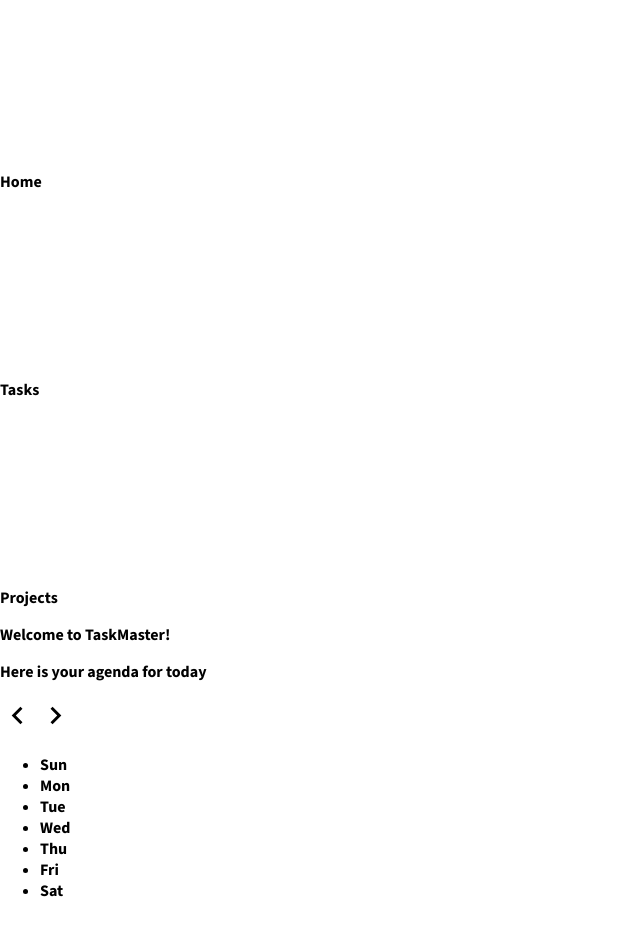
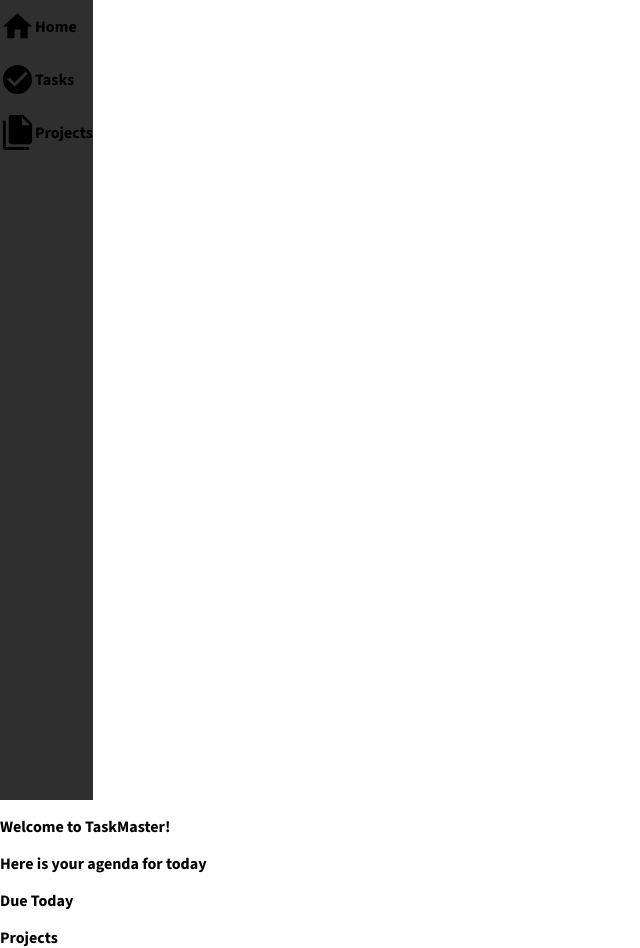
Before and after one commit to PersephoneXO/top-todo-list, a plain HTML site: page index.html in a window 1280 px wide. Shown: the whole page, without its empty margins (0-640 px from the left). Before the commit the page ends 901 px from the top, so only its background shows below. Drawn offline with nearby package versions, Linux system fonts and the light colour scheme.

Commit message:
removed calendar and started working on home page css

```diff
--- a/index.html
+++ b/index.html
@@ -4,9 +4,14 @@
     <meta charset="UTF-8">
     <meta name="viewport" content="width=device-width, initial-scale=1.0">
     <script src="main.js" defer></script>
+
+    <!--temp css link-->
+
+    <link rel="stylesheet" href="../src/styles.css">
+
     <link rel="preconnect" href="https://fonts.googleapis.com">
-<link rel="preconnect" href="https://fonts.gstatic.com" crossorigin>
-<link href="https://fonts.googleapis.com/css2?family=Source+Sans+3:wght@700&display=swap" rel="stylesheet">
+    <link rel="preconnect" href="https://fonts.gstatic.com" crossorigin>
+    <link href="https://fonts.googleapis.com/css2?family=Source+Sans+3:wght@700&display=swap" rel="stylesheet">
     <title>TOP: Todo List</title>
 </head>
 <body>
@@ -14,16 +19,16 @@
 
         <div class="sidebar">
             <div class="sidebar-content">
-                <div class="sidebar-tab">
-                    <svg class="sidebar-icons"></svg>
+                <div id="home-tab" class="sidebar-tab">
+                    <svg class="sidebar-icons" xmlns="http://www.w3.org/2000/svg" viewBox="0 0 24 24"><title>home</title><path d="M10,20V14H14V20H19V12H22L12,3L2,12H5V20H10Z" /></svg>
                     <p class="sidebar-name">Home</p>
                 </div>
-                <div class="sidebar-tab">
-                    <svg class="sidebar-icons"></svg>
+                <div id="tasks-tab" class="sidebar-tab">
+                    <svg class="sidebar-icons" xmlns="http://www.w3.org/2000/svg" viewBox="0 0 24 24"><title>check-circle</title><path d="M12 2C6.5 2 2 6.5 2 12S6.5 22 12 22 22 17.5 22 12 17.5 2 12 2M10 17L5 12L6.41 10.59L10 14.17L17.59 6.58L19 8L10 17Z" /></svg>
                     <p class="sidebar-name">Tasks</p>
                 </div>
-                <div class="sidebar-tab">
-                    <svg class="sidebar-icons"></svg>
+                <div id="projects-tab" class="sidebar-tab">
+                    <svg class="sidebar-icons" xmlns="http://www.w3.org/2000/svg" viewBox="0 0 24 24"><title>file-multiple</title><path d="M15,7H20.5L15,1.5V7M8,0H16L22,6V18A2,2 0 0,1 20,20H8C6.89,20 6,19.1 6,18V2A2,2 0 0,1 8,0M4,4V22H20V24H4A2,2 0 0,1 2,22V4H4Z" /></svg>
                     <p class="sidebar-name">Projects</p>
                 </div>
             </div>
@@ -36,33 +41,17 @@
             </div>
         </div>
 
-        <div class="hp-main-container">
-            <div class="hp-calendar-container">
-                <div class="calendar-header">
-                    <p class="calendar-current-date"></p>
-                    <div class="calendar-header-icons">
-                        <!--previous and next icons-->
-                        <svg id="prev-icon" xmlns="http://www.w3.org/2000/svg" viewBox="0 0 24 24"><title>chevron-left</title><path d="M15.41,16.58L10.83,12L15.41,7.41L14,6L8,12L14,18L15.41,16.58Z" /></svg>
-                        <svg id="next-icon" xmlns="http://www.w3.org/2000/svg" viewBox="0 0 24 24"><title>chevron-right</title><path d="M8.59,16.58L13.17,12L8.59,7.41L10,6L16,12L10,18L8.59,16.58Z" /></svg>
-                    </div>
-                    <div class="calendar-content">
-                        <ul class="calendar-weeks">
-                            <li>Sun</li>
-                            <li>Mon</li>
-                            <li>Tue</li>
-                            <li>Wed</li>
-                            <li>Thu</li>
-                            <li>Fri</li>
-                            <li>Sat</li>
-                        </ul>
-                        <ul class="calendar-days"></ul>
-                    </div>
+        <div class="main-container">
+            <div class="hp-main-container">
+
+                <div class="hp-today-container">
+                    <p class="hp-container-titles">Due Today</p>
+                </div>
+                <div class="hp-project-container">
+                    <p class="hp-container-titles">Projects</p>
                 </div>
             </div>
-            <div class="hp-urgent-container">
 
-            </div>
-            <div class="hp-project-container"></div>
         </div>
 
     </div>
```
Also changed, not shown: main.js.
